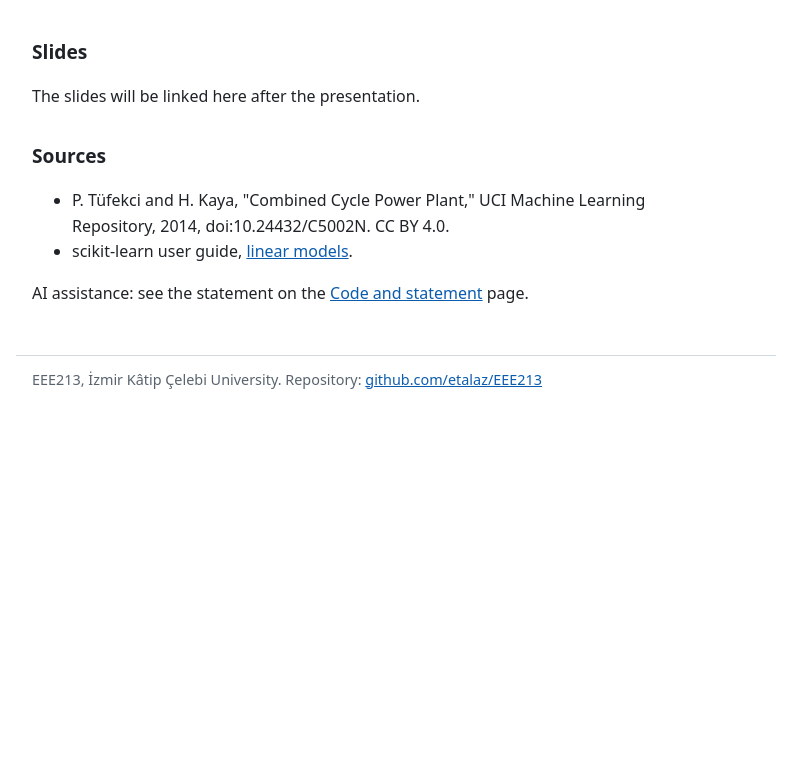
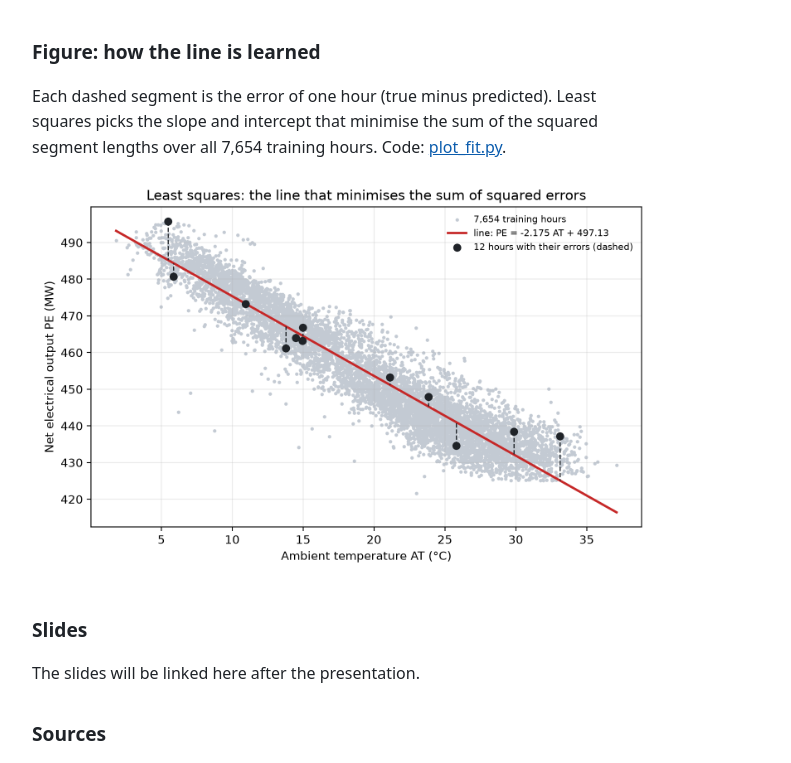
Before and after one commit to etalaz/EEE213, a plain HTML site: page presentation.html in a window 1280 px wide. Shown: the part 675-1438 px from the top of the page, without its empty margins (244-1035 px from the left). Before the commit the page ends 1098 px from the top, so only its background shows below. Drawn offline with Linux system fonts and the light colour scheme.

Commit message:
Add files via upload

```diff
--- a/presentation.html
+++ b/presentation.html
@@ -33,6 +33,10 @@
   </table>
   </div>
 
+  <h2>Figure: how the line is learned</h2>
+  <p>Each dashed segment is the error of one hour (true minus predicted). Least squares picks the slope and intercept that minimise the sum of the squared segment lengths over all 7,654 training hours. Code: <a href="plot_fit.py">plot_fit.py</a>.</p>
+  <p><img src="fit_errors.png" alt="Scatter plot of output against temperature for 7,654 training hours, with the fitted red line and dashed error segments for 12 hours" style="max-width:100%;height:auto"></p>
+
   <h2>Slides</h2>
   <p>The slides will be linked here after the presentation.</p>
 
```
Also changed, not shown: fit_errors.png (added).
